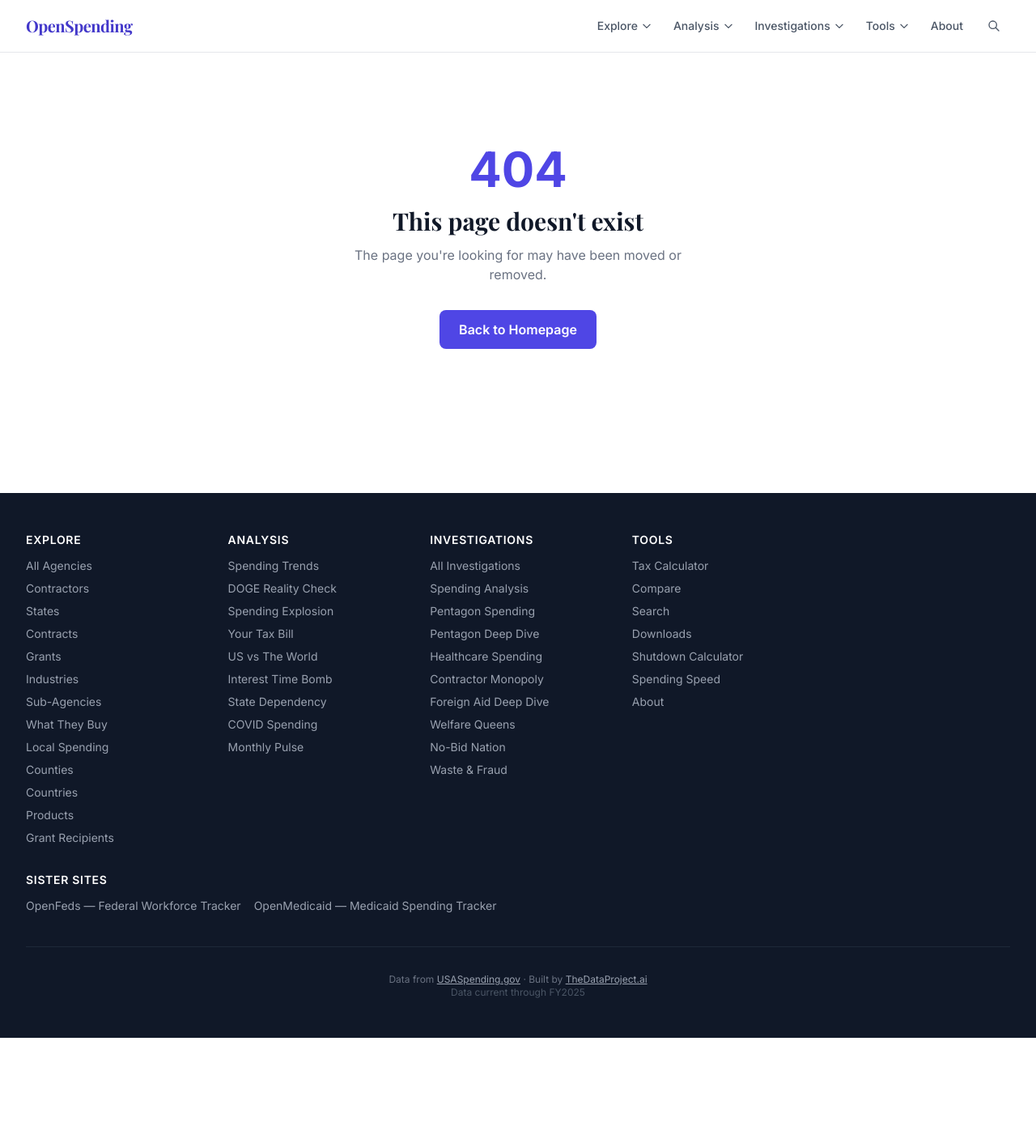
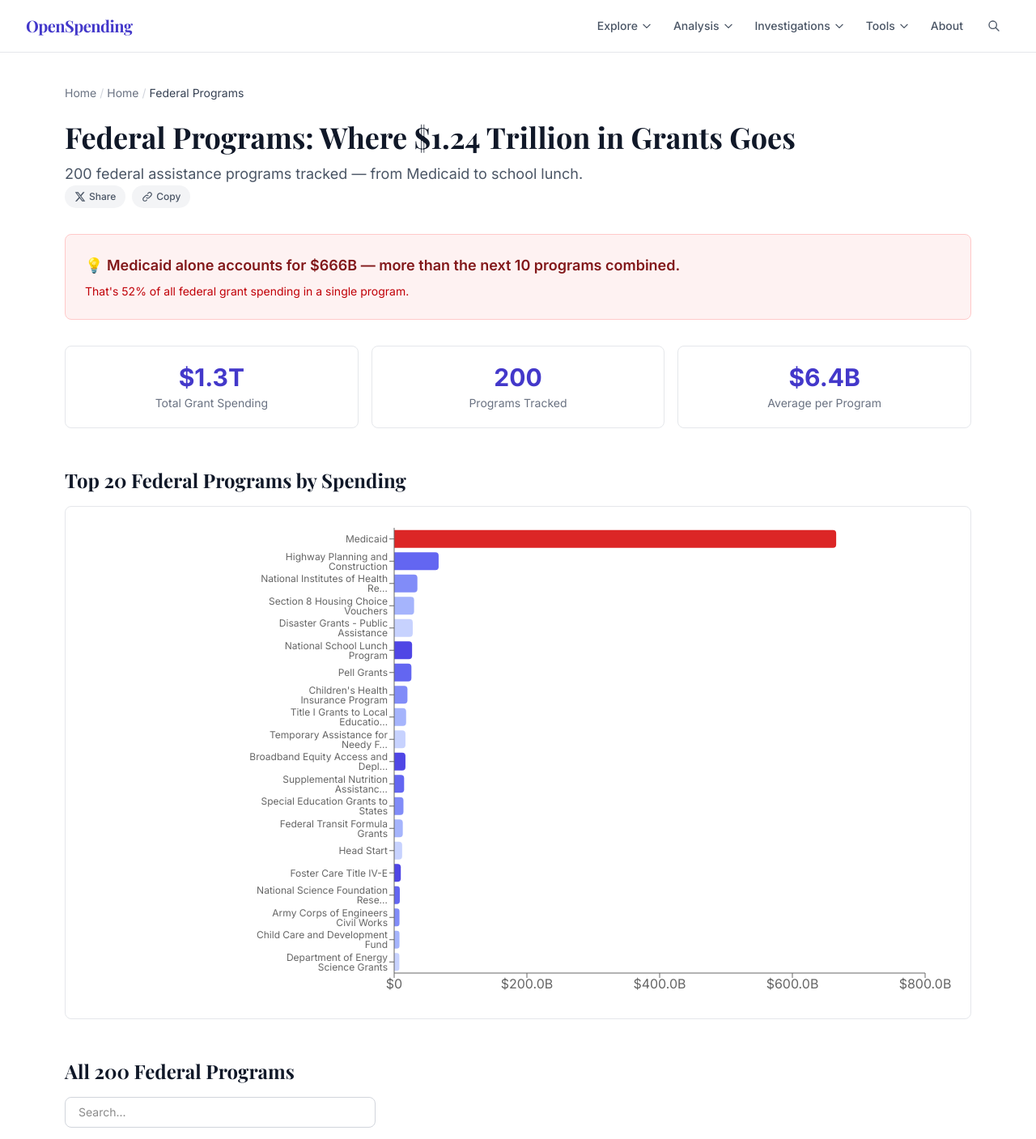
Before and after one commit to kianbob/openspending, a Next.js app: page /programs in a window 1280 px wide. Before the commit this address had no page. Shown: the top 1407 px of the page at 81% size. Before the commit the page ends 1282 px from the top, so only its background shows below. Built offline with nearby package versions, Linux system fonts and the light colour scheme.

Commit message:
feat: add budget function pages with historical trends

```diff
--- /dev/null
+++ b/src/app/programs/page.tsx
@@ -0,0 +1,123 @@
+import Link from "next/link";
+import { SortableTable } from "@/components/SortableTable";
+import { ProgramBarChart } from "@/components/charts/ProgramBarChart";
+import { ShareButtons } from "@/components/ShareButtons";
+import { Breadcrumbs } from "@/components/Breadcrumbs";
+import { formatDollars } from "@/lib/format";
+import programs from "@/../public/data/federal-programs.json";
+
+function slugify(name: string): string {
+  return name.toLowerCase().replace(/[^a-z0-9]+/g, "-").replace(/-+$/g, "").replace(/^-+/, "");
+}
+
+export const metadata = {
+  title: "Federal Programs: Where $1.24 Trillion in Grants Goes — OpenSpending",
+  description:
+    "200 federal assistance programs tracked — from Medicaid ($666B) to school lunch. See how $1.24 trillion in federal grants is distributed across programs.",
+  openGraph: {
+    title: "Federal Programs: Where $1.24 Trillion in Grants Goes",
+    description:
+      "200 federal assistance programs tracked. Medicaid alone accounts for $666B — more than the next 10 programs combined.",
+  },
+};
+
+const totalSpending = programs.reduce((s, p) => s + p.amount, 0);
+
+const chartData = programs.slice(0, 20).map((p) => ({
+  ...p,
+  slug: slugify(p.name),
+}));
+
+const columns = [
+  { key: "rank", label: "Rank", format: "text" as const, align: "right" as const },
+  { key: "name", label: "Program Name", format: "link" as const, linkKey: "href" },
+  { key: "amount", label: "Amount", format: "dollars" as const, align: "right" as const },
+];
+
+const tableData = programs.map((p) => ({
+  rank: p.rank,
+  name: p.name,
+  amount: p.amount,
+  href: `/programs/${slugify(p.name)}`,
+}));
+
+export default function ProgramsPage() {
+  return (
+    <main className="max-w-6xl mx-auto px-4 py-10">
+      <Breadcrumbs items={[{ label: "Home", href: "/" }, { label: "Federal Programs" }]} />
+
+      <h1 className="text-4xl font-serif font-bold text-gray-900 mt-6">
+        Federal Programs: Where $1.24 Trillion in Grants Goes
+      </h1>
+      <p className="text-lg text-gray-600 mt-3 max-w-3xl">
+        200 federal assistance programs tracked — from Medicaid to school lunch.
+      </p>
+
+      <ShareButtons title="Federal Programs: Where $1.24 Trillion in Grants Goes — OpenSpending" />
+
+      {/* Key Insight */}
+      <div className="bg-red-50 border border-red-200 rounded-lg p-6 mt-8">
+        <p className="text-red-900 font-semibold text-lg">
+          💡 Medicaid alone accounts for $666B — more than the next 10 programs combined.
+        </p>
+        <p className="text-red-700 mt-2 text-sm">
+          That&apos;s {((666000000000 / totalSpending) * 100).toFixed(0)}% of all federal grant spending in a single program.
+        </p>
+      </div>
+
+      {/* Stat Cards */}
+      <div className="grid grid-cols-1 sm:grid-cols-3 gap-4 mt-8">
+        <div className="bg-white border border-gray-200 rounded-lg p-5 text-center">
+          <div className="text-3xl font-bold text-indigo-700">{formatDollars(totalSpending)}</div>
+          <div className="text-sm text-gray-500 mt-1">Total Grant Spending</div>
+        </div>
+        <div className="bg-white border border-gray-200 rounded-lg p-5 text-center">
+          <div className="text-3xl font-bold text-indigo-700">200</div>
+          <div className="text-sm text-gray-500 mt-1">Programs Tracked</div>
+        </div>
+        <div className="bg-white border border-gray-200 rounded-lg p-5 text-center">
+          <div className="text-3xl font-bold text-indigo-700">{formatDollars(totalSpending / 200)}</div>
+          <div className="text-sm text-gray-500 mt-1">Average per Program</div>
+        </div>
+      </div>
+
+      {/* Top 20 Chart */}
+      <section className="mt-12">
+        <h2 className="text-2xl font-serif font-bold text-gray-900 mb-4">Top 20 Federal Programs by Spending</h2>
+        <div className="bg-white border border-gray-200 rounded-lg p-4">
+          <ProgramBarChart data={chartData} />
+        </div>
+      </section>
+
+      {/* Full Table */}
+      <section className="mt-12">
+        <h2 className="text-2xl font-serif font-bold text-gray-900 mb-4">All 200 Federal Programs</h2>
+        <SortableTable
+          columns={columns}
+          data={tableData}
+          defaultSortKey="rank"
+          defaultSortDir="asc"
+        />
+      </section>
+
+      {/* Cross-links */}
+      <section className="mt-12 bg-gray-50 rounded-lg p-6">
+        <h2 className="text-xl font-semibold text-gray-900 mb-4">Related Pages</h2>
+        <div className="grid grid-cols-1 sm:grid-cols-3 gap-4">
+          <Link href="/grants" className="block p-4 bg-white border border-gray-200 rounded-lg hover:border-indigo-300 transition-colors">
+            <div className="font-semibold text-indigo-700">Grant Recipients →</div>
+            <div className="text-sm text-gray-500 mt-1">$1.24T to states & organizations</div>
+          </Link>
+          <Link href="/agencies" className="block p-4 bg-white border border-gray-200 rounded-lg hover:border-indigo-300 transition-colors">
+            <div className="font-semibold text-indigo-700">Federal Agencies →</div>
+            <div className="text-sm text-gray-500 mt-1">97 agency profiles</div>
+          </Link>
+          <Link href="/healthcare-spending" className="block p-4 bg-white border border-gray-200 rounded-lg hover:border-indigo-300 transition-colors">
+            <div className="font-semibold text-indigo-700">Healthcare Spending →</div>
+            <div className="text-sm text-gray-500 mt-1">The healthcare machine</div>
+          </Link>
+        </div>
+      </section>
+    </main>
+  );
+}
--- a/src/components/charts/ProgramBarChart.tsx
+++ b/src/components/charts/ProgramBarChart.tsx
@@ -53,8 +53,8 @@ export function ProgramBarChart({ data }: { data: Program[] }) {
             tick={{ fontSize: 12 }}
           />
           <Tooltip
-            formatter={(value: number) => [formatBillions(value), "Amount"]}
-            labelFormatter={(label: string) => label}
+            formatter={(value: number | undefined) => [formatBillions(value ?? 0), "Amount"]}
+            labelFormatter={(label: any) => label}
           />
           <Bar dataKey="amount" radius={[0, 4, 4, 0]}>
             {chartData.map((_, i) => (
```
